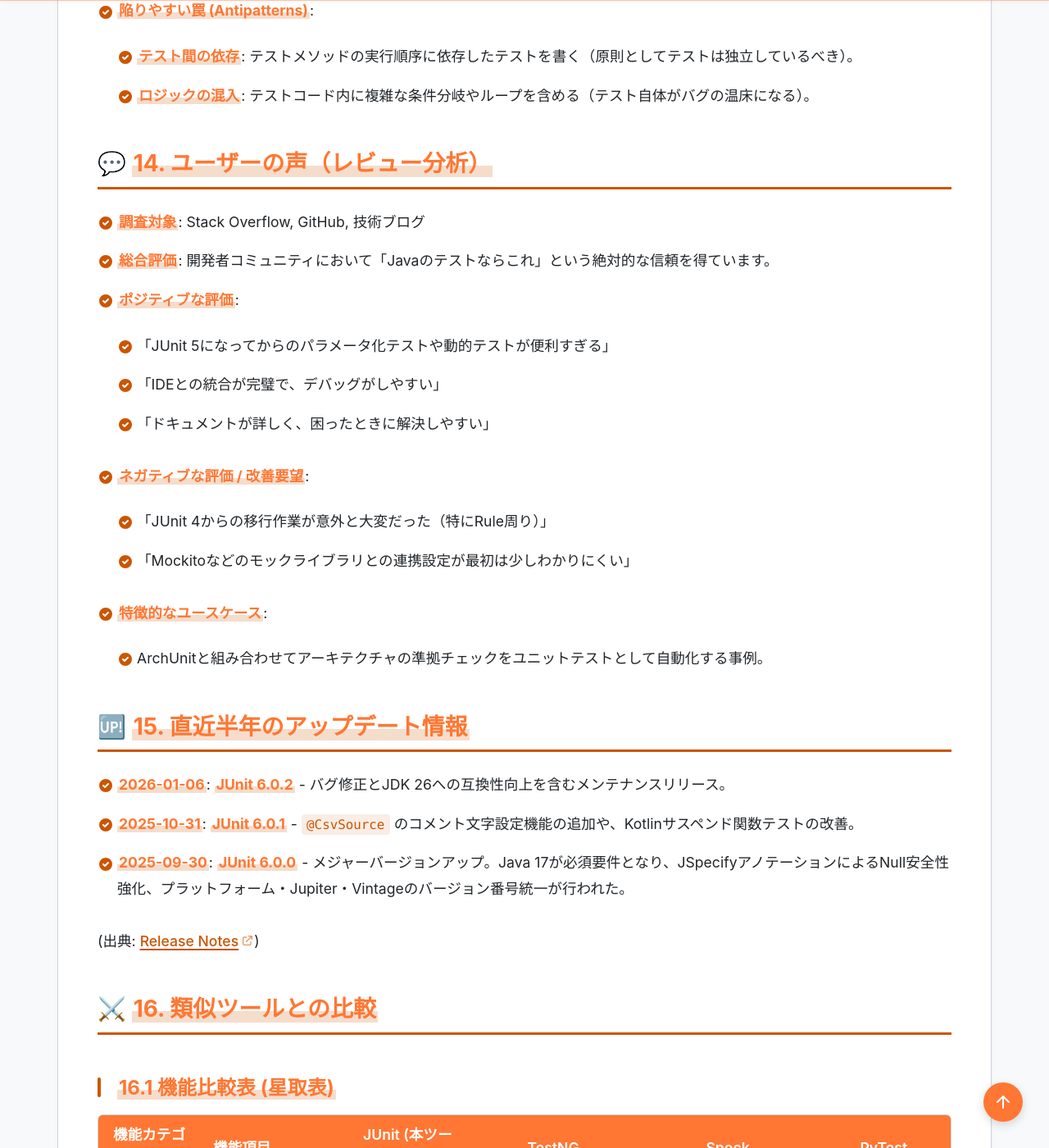
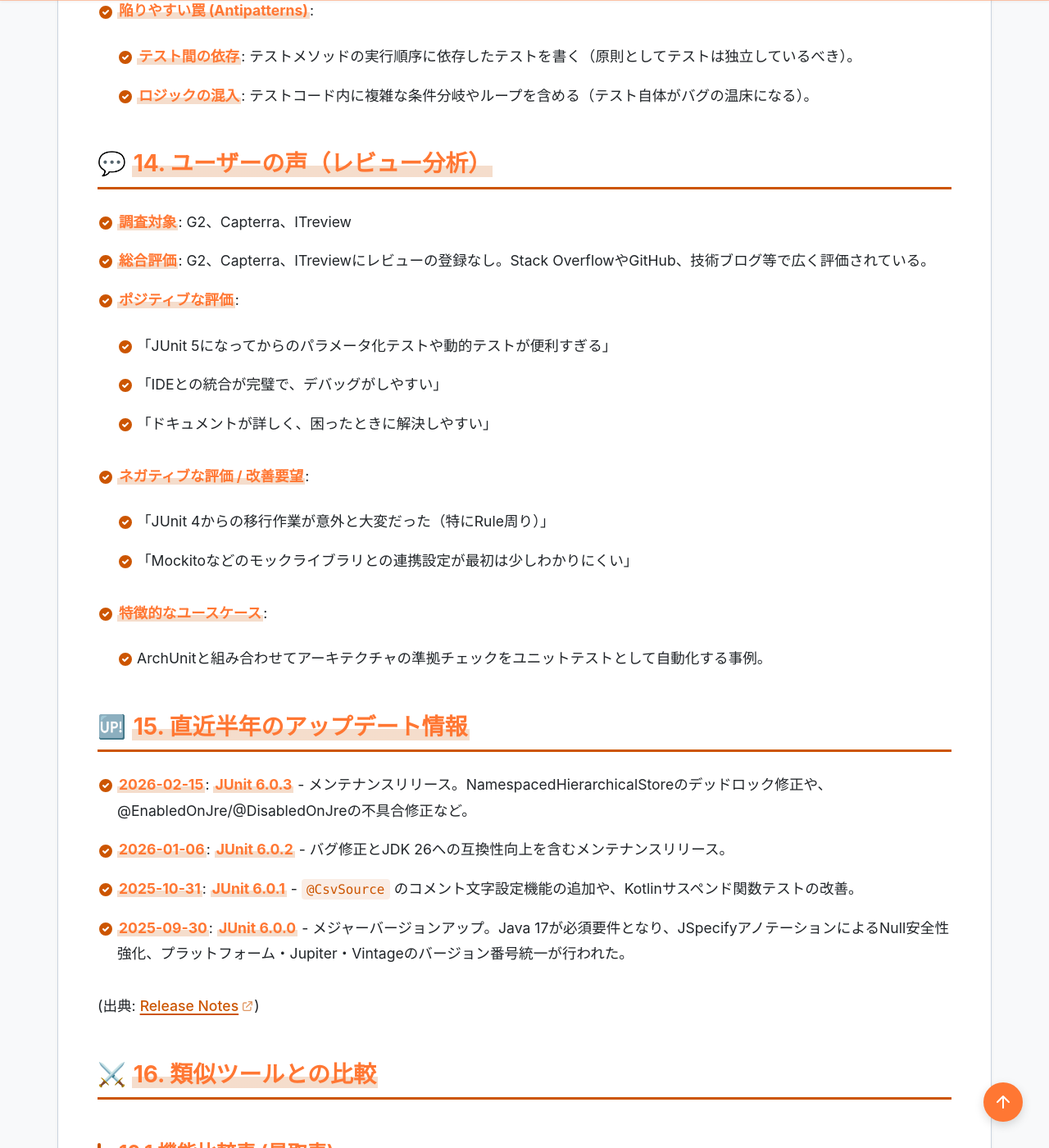
Before and after one commit to aegisfleet/tool-survey-report, a Jekyll site: the page built from _reports/junit.md, in a window 1280 px wide and 1400 px high, scrolled down 9523 px. Shown: the whole window at 82% size. Built offline with Jekyll 4.4.1, drawn with Linux system fonts in a browser that asks for light colours; some of the changed text lies outside the part shown.

Commit message:
Update JUnit report with latest version info and related tools links (#905)
Co-authored-by: google-labs-jules[bot] <161369871+google-labs-jules[bot]@users.noreply.github.com>

````diff
--- a/_reports/junit.md
+++ b/_reports/junit.md
@@ -6,12 +6,12 @@ category: "テスト/QA"
 developer: "JUnit Team"
 official_site: "https://junit.org/"
 date: "2025-10-22"
-last_updated: "2026-01-27"
+last_updated: "2026-03-09"
 tags:
   - "Java"
-  - "単体テスト"
   - "テスト自動化"
   - "オープンソース"
+  - "開発者ツール"
 description: "Javaエコシステムにおけるユニットテストのデファクトスタンダード。最新のJUnit 6ではJava 17以降をベースとし、より堅牢で柔軟なテスト自動化基盤を提供。"
 
 quick_summary:
@@ -21,7 +21,7 @@ quick_summary:
   target_users:
     - "Java開発者"
     - "QAエンジニア"
-  latest_highlight: "2026年1月にメンテナンスリリースであるJUnit 6.0.2を公開"
+  latest_highlight: "2026年2月にメンテナンスリリースであるJUnit 6.0.3を公開"
   update_frequency: "高"
 
 evaluation:
@@ -93,13 +93,13 @@ relationships:
   <dependency>
       <groupId>org.junit.jupiter</groupId>
       <artifactId>junit-jupiter</artifactId>
-      <version>6.0.2</version>
+      <version>6.0.3</version>
       <scope>test</scope>
   </dependency>
   ```
   Gradle (`build.gradle`):
   ```groovy
-  testImplementation 'org.junit.jupiter:junit-jupiter:6.0.2'
+  testImplementation 'org.junit.jupiter:junit-jupiter:6.0.3'
   test {
       useJUnitPlatform()
   }
@@ -195,8 +195,8 @@ JUnitはEclipse Public License 2.0の下で配布されているオープンソ
 
 ## **14. ユーザーの声（レビュー分析）**
 
-* **調査対象**: Stack Overflow, GitHub, 技術ブログ
-* **総合評価**: 開発者コミュニティにおいて「Javaのテストならこれ」という絶対的な信頼を得ています。
+* **調査対象**: G2、Capterra、ITreview
+* **総合評価**: G2、Capterra、ITreviewにレビューの登録なし。Stack OverflowやGitHub、技術ブログ等で広く評価されている。
 * **ポジティブな評価**:
   * 「JUnit 5になってからのパラメータ化テストや動的テストが便利すぎる」
   * 「IDEとの統合が完璧で、デバッグがしやすい」
@@ -209,11 +209,12 @@ JUnitはEclipse Public License 2.0の下で配布されているオープンソ
 
 ## **15. 直近半年のアップデート情報**
 
+* **2026-02-15**: **JUnit 6.0.3** - メンテナンスリリース。NamespacedHierarchicalStoreのデッドロック修正や、@EnabledOnJre/@DisabledOnJreの不具合修正など。
 * **2026-01-06**: **JUnit 6.0.2** - バグ修正とJDK 26への互換性向上を含むメンテナンスリリース。
 * **2025-10-31**: **JUnit 6.0.1** - `@CsvSource` のコメント文字設定機能の追加や、Kotlinサスペンド関数テストの改善。
 * **2025-09-30**: **JUnit 6.0.0** - メジャーバージョンアップ。Java 17が必須要件となり、JSpecifyアノテーションによるNull安全性強化、プラットフォーム・Jupiter・Vintageのバージョン番号統一が行われた。
 
-(出典: [Release Notes](https://docs.junit.org/6.0.2/release-notes.html))
+(出典: [Release Notes](https://docs.junit.org/6.0.3/release-notes.html))
 
 ## **16. 類似ツールとの比較**
 
````
Also changed, not shown: _reports/allure-report.md (+0 -2 lines).
